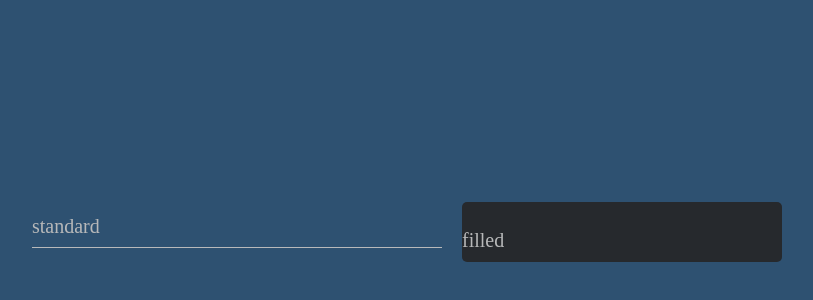
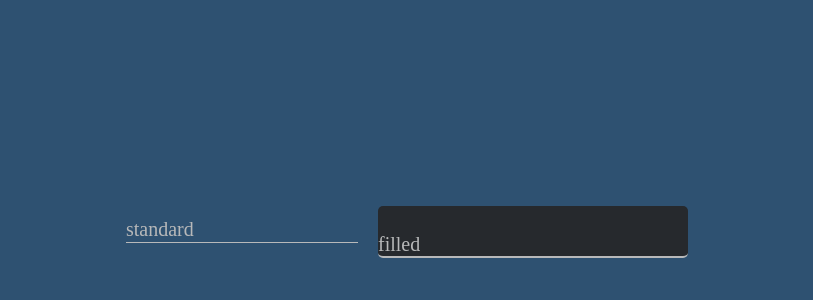
Before and after one commit to f1k13/UI-KIT, a React (Vite) app: page / in a window 1280 px wide. Shown: the part 176-476 px from the top of the page, without its empty margins (233-1046 px from the left). Built offline with nearby package versions, Linux system fonts and the light colour scheme; the HTML template or start-up script is replaced by a standard one.

Commit message:
fix: standard input

```diff
--- a/src/components/button/button.module.scss
+++ b/src/components/button/button.module.scss
@@ -1,4 +1,4 @@
-@import "../../styles/veriables.scss";
+@import "../../styles/variables.scss";
 @import "../../styles/mixins.scss";
 
 .root {
--- a/src/components/text-field/text-field.module.scss
+++ b/src/components/text-field/text-field.module.scss
@@ -1,7 +1,8 @@
-@import "../../styles/veriables.scss";
+@import "../../styles/variables.scss";
 @import "../../styles/mixins.scss";
+
 .root {
-  padding: 5px 5px;
+  padding: 0;
   outline: none;
   border: none;
   font-size: 18px;
@@ -13,7 +14,6 @@
   border-bottom: 1px solid #b8b9ba;
   color: #ffff;
   font-size: 18px;
-  width: 400px;
   &:hover {
     border-bottom: 1px solid #e2e2e2;
   }
@@ -21,20 +21,34 @@
     border-bottom: 1px solid #66b2ff;
   }
 }
-.wrap .standard:focus + label {
-  transform: translateY(-20px);
 
-  color: #66b2ff;
-}
+//.wrap .standard:focus + label {
+//  transform: translateY(-20px);
+//  color: $main;
+//}
+
 .label {
   color: #b7b8b9;
   font-size: 20px;
-  position: absolute;
-  bottom: 10px;
-  left: 0;
   pointer-events: none;
   transition: 0.2s linear;
 }
+
+
+.labelActive {
+  position: absolute;
+  color: $mainHover;
+  font-size: 0.8rem;
+  bottom: 1.2rem;
+  left: 0;
+}
+
+.labelInactive {
+  position: absolute;
+  bottom: 2px;
+  left: 0;
+}
+
 .wrap {
   position: relative;
 }
@@ -46,7 +60,6 @@
   color: #ffff;
   border-radius: 5px;
   outline: none;
-  border: none;
   height: 50px;
   &:hover {
     border-bottom: 1px solid #e2e2e2;
--- a/src/components/text-field/text-field.tsx
+++ b/src/components/text-field/text-field.tsx
@@ -8,31 +8,45 @@ const TextField = ({
   defaultValue,
   size = "md",
   label,
+  onFocus,
 }: {
   variant?: "outlined" | "filled" | "standard";
   onChange?: (value: string) => void;
   defaultValue?: string;
   size?: SizeType;
   label?: string;
+  onFocus?: () => void;
 }) => {
   const [value, setValue] = useState<string>(defaultValue || "");
+  const [isFocus, setIsFocus] = useState<boolean>(false)
   const handleChange = (e: ChangeEvent<HTMLInputElement>) => {
     if (onChange) {
       onChange(e.target.value);
-      setValue(value);
     }
-    console.log(defaultValue);
+    setValue(e.target.value);
   };
+
+  const handleFocus = () => {
+    onFocus && onFocus()
+    setIsFocus(true)
+  }
+
+  const handleBlur = () => {
+    setIsFocus(false)
+  }
+
+  const labelStyles = `${styles.label} ${isFocus ? styles.labelActive : value ? styles.labelActive : styles.labelInactive}`
 
   return (
     <div className={styles.wrap}>
       <input
         id={label}
-        required
+        onFocus={handleFocus}
+        onBlur={handleBlur}
         className={`${styles.root} ${styles[variant]} ${styles[size]} `}
         onChange={handleChange}
-      ></input>
-      <label className={`${styles.label}`} htmlFor={label}>
+      />
+      <label className={labelStyles} htmlFor={label}>
         {label}
       </label>
     </div>
```
Also changed, not shown: src/styles/variables.scss (renamed from src/styles/veriables.scss).
